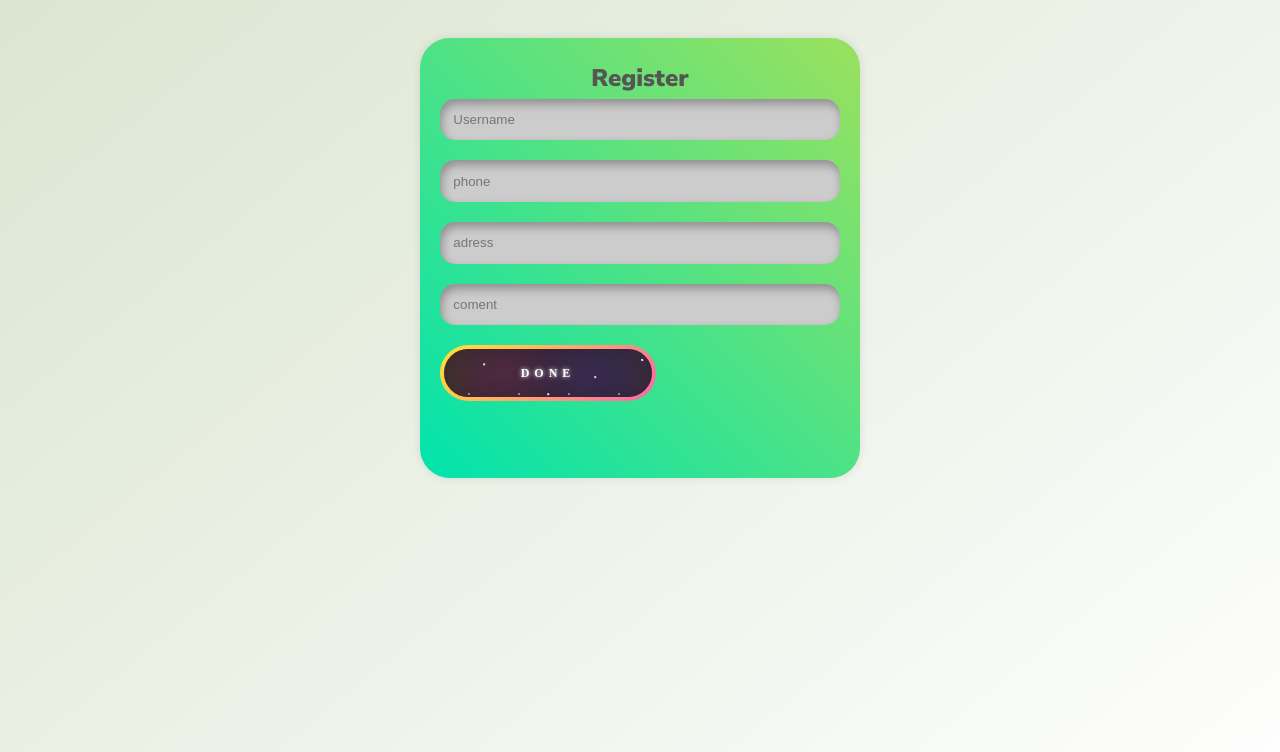
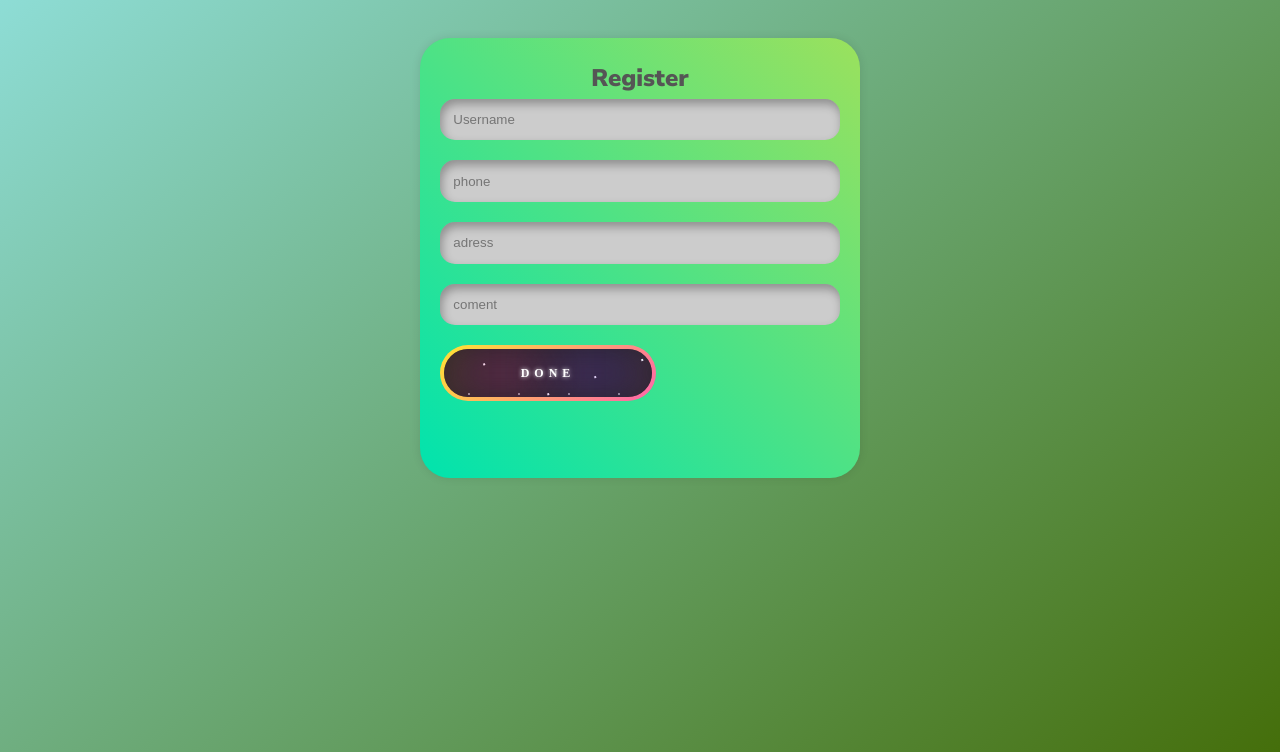
Before and after one commit to MOHAMED200177/farm--Build-your-portfolio-project-, a website: page templates/template-inf.html in a window 1280 px wide. Shown: the part 201-953 px from the top of the page. Drawn offline with Linux system fonts and the light colour scheme; a web font is replaced by a local one.

Commit message:
'update'

```diff
--- a/templates/template-inf.html
+++ b/templates/template-inf.html
@@ -29,7 +29,7 @@
         font-family: 'Nunito Sans', sans-serif;
         color: #555;
         min-height: 100vh;
-        background: linear-gradient(to bottom right, #d7e3cc, #ffffff);
+        background: linear-gradient(to bottom right, #96e9ec, #416901);
       }
 
         h1 {
```
Also changed, not shown: templates/template-shopping.html (+1 -1 lines).
